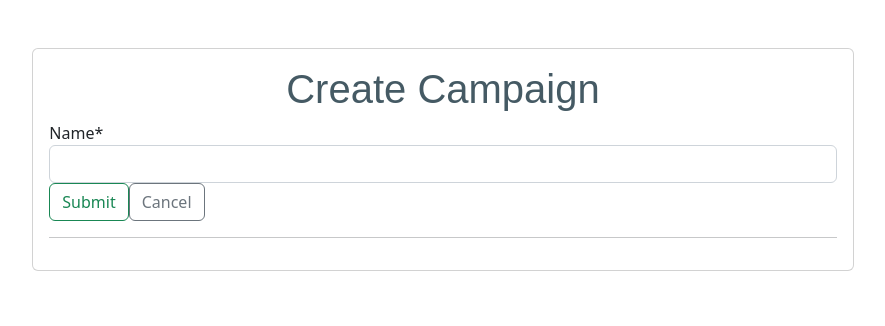
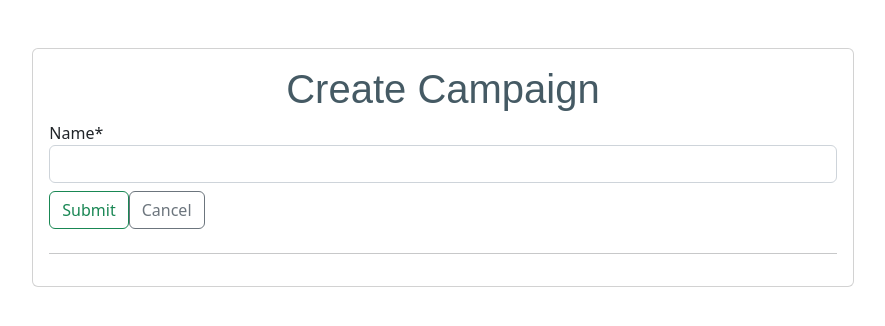
Before and after one commit to sammark1/Compend, a Django app: page /campaign/create/ in a window 1280 px wide. Shown: the part 56-382 px from the top of the page, without its empty margins (197-1082 px from the left). Run offline with Django 4.2, Linux system fonts and the light colour scheme; some libraries are stand-ins or nearby versions.

Commit message:
edited button spacing on certain edit forms

```diff
--- a/main_app/templates/campaign_create.html
+++ b/main_app/templates/campaign_create.html
@@ -12,7 +12,7 @@
     <form action="" method="post">
     {% csrf_token %}
     {{form|crispy}}
-    <div class="d-flex justify-content-left">
+    <div class="d-flex justify-content-left my-2">
       <input class="btn btn-outline-success" type="submit" value="Submit" />
       <a href="{% url 'Campaign_List' %}" class="btn btn-outline-secondary" type="button">Cancel</a>
     </div>
--- a/main_app/templates/campaign_update.html
+++ b/main_app/templates/campaign_update.html
@@ -13,7 +13,7 @@
     <form action="" method="post">
     {% csrf_token %}
     {{form|crispy}}
-    <div class="d-flex justify-content-left">
+    <div class="d-flex justify-content-left my-2">
       <input class="btn btn-outline-success" type="submit" value="Submit" />
       <a href="{% url 'Campaign_Show' campaign.pk%}" class="btn btn-outline-secondary" type="button">Cancel</a>
     </div>
--- a/main_app/templates/location_create.html
+++ b/main_app/templates/location_create.html
@@ -13,7 +13,7 @@
     <form action="" method="post">
     {% csrf_token %}
     {{form|crispy}}
-    <div class="d-flex justify-content-left">
+    <div class="d-flex justify-content-left my-2">
       <input class="btn btn-outline-success" type="submit" value="Submit" />
       <a href="{% url 'Location_List' campaign.pk %}" class="btn btn-outline-secondary" type="button">Cancel</a>
     </div>
--- a/main_app/templates/location_update.html
+++ b/main_app/templates/location_update.html
@@ -13,7 +13,7 @@
     <form action="" method="post">
     {% csrf_token %}
     {{form|crispy}}
-    <div class="d-flex justify-content-left">
+    <div class="d-flex justify-content-left my-2">
       <input class="btn btn-outline-success" type="submit" value="Submit" />
       <a href="{% url 'Location_Show' location.pk%}" class="btn btn-outline-secondary" type="button">Cancel</a>
     </div>
--- a/main_app/templates/npc_create.html
+++ b/main_app/templates/npc_create.html
@@ -13,7 +13,7 @@
     <form action="" method="post">
     {% csrf_token %}
     {{form|crispy}}
-    <div class="d-flex justify-content-left">
+    <div class="d-flex justify-content-left my-2">
       <input class="btn btn-outline-success" type="submit" value="Submit" />
       <a href="{% url 'NPC_List' campaign.pk%}" class="btn btn-outline-secondary" type="button">Cancel</a>
     </div>
--- a/main_app/templates/npc_update.html
+++ b/main_app/templates/npc_update.html
@@ -12,7 +12,7 @@
     <form action="" method="post">
     {% csrf_token %}
     {{form|crispy}}
-    <div class="d-flex justify-content-left">
+    <div class="d-flex justify-content-left my-2">
       <input class="btn btn-outline-success" type="submit" value="Submit" />
       <a href="{% url 'NPC_Show' npc.pk%}" class="btn btn-outline-secondary" type="button">Cancel</a>
     </div>
--- a/main_app/templates/profile_update.html
+++ b/main_app/templates/profile_update.html
@@ -13,7 +13,7 @@
     <form action="" method="post">
     {% csrf_token %}
     {{form|crispy}}
-    <div class="d-flex justify-content-left">
+    <div class="d-flex justify-content-left my-2">
       <input class="btn btn-outline-success" type="submit" value="Submit" />
       <a href="{% url 'profile' user.username%}" class="btn btn-outline-secondary" type="button">Cancel</a>
     </div>
```
